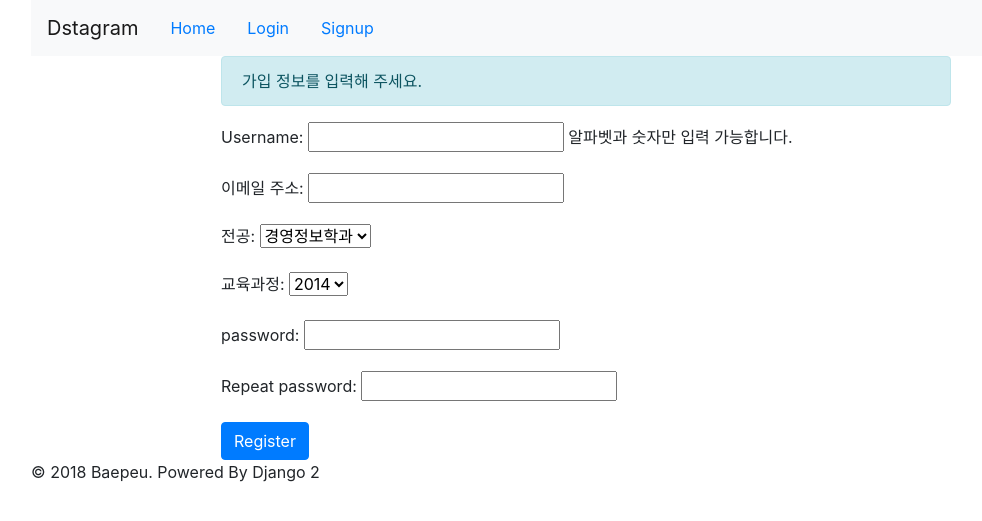
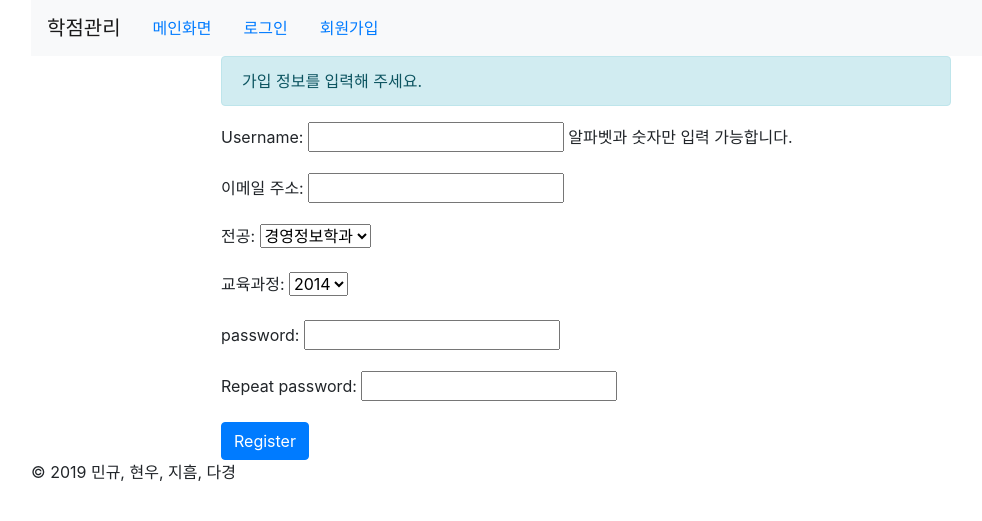
Before and after one commit to Mingyu-Park95/Gnu-graduate-management, a Django app: page /register/ in a window 1280 px wide. Shown: the top 521 px of the page, without its empty margins (54-1036 px from the left). Run offline with Django 3.2, Linux system fonts and the light colour scheme; some libraries are stand-ins or nearby versions.

Commit message:
Fix logic error and Fix userChange

```diff
--- a/accounts/forms.py
+++ b/accounts/forms.py
@@ -28,7 +28,18 @@ class CustomUserCreationForm(forms.ModelForm):
         return cd['password2']
 
 class CustomUserChangeForm(forms.ModelForm):
+    studentMajor = forms.ChoiceField(widget=forms.Select, choices=studentMajor, label='전공')
+    studentId = forms.ChoiceField(widget=forms.Select, choices=studentId, label='교육과정')
+    password = forms.CharField(label='password', widget=forms.PasswordInput)
+    password2 = forms.CharField(label='Repeat password', widget=forms.PasswordInput)
 
     class Meta:
         model = CustomUser
-        fields = ['username', 'email']
+        exclude = ['username']
+        fields = ['email', 'studentMajor', 'studentId']
+
+    def clean_password2(self):
+        cd = self.cleaned_data
+        if cd['password'] != cd['password2']:
+            raise forms.ValidationError('비밀번호가 일치하지 않습니다')
+        return cd['password2']
--- a/accounts/urls.py
+++ b/accounts/urls.py
@@ -1,10 +1,11 @@
 from django.urls import path
 from django.contrib.auth import views as auth_view
-from .views import register
+from .views import register, userChange
 
 urlpatterns = [
     # 로그인 검사 해주는 뷰. 실패하면 통과 못하고 성공하면 setting.py의  LOGIN_REDIRECT_URL에 따라 작동
     path('', auth_view.LoginView.as_view(), name='login'),
     path('logout/', auth_view.LogoutView.as_view(template_name='registration/logout.html'), name='logout'),
     path('register/', register, name='register'),
+    path('userChange/', userChange, name='userChange'),
 ]
--- a/accounts/views.py
+++ b/accounts/views.py
@@ -1,5 +1,5 @@
 from django.shortcuts import render
-from .forms import CustomUserCreationForm
+from .forms import CustomUserCreationForm, CustomUserChangeForm
 
 
 def register(request):
@@ -12,5 +12,16 @@ def register(request):
             return render(request, 'registration/register_done.html', {'new_user': new_user})
     else:
         user_form = CustomUserCreationForm()
+    return render(request, 'registration/register.html', {'form': user_form})
 
-    return render(request, 'registration/register.html', {'form': user_form})
+def userChange(request):
+    if request.method == 'POST':
+        user_form = CustomUserChangeForm(request.POST, instance=request.user)
+        if user_form.is_valid():
+            new_user = user_form.save(commit=False) #commit은 뭘까 ..
+            new_user.set_password(user_form.cleaned_data['password'])
+            new_user.save()
+            return render(request, 'registration/userChange_done.html', {'new_user': new_user})
+    else:
+        user_form = CustomUserChangeForm(instance=request.user)
+    return render(request, 'registration/userChange.html', {'form': user_form})
--- a/graduate/modules/checkBasic.py
+++ b/graduate/modules/checkBasic.py
@@ -21,8 +21,8 @@ def checkBasic(userName, studentId, studentMajor):
         # 외국어 영역을 위해 체크, elif의 경우 경영학과를 위해서 체크
         if userBasic.lectureNumber[3:4] == '1':
             foreign += 1
-        elif userBasic.lectureNumber[3:4] =='2':
-            humanAndSocial +=1
+        elif userBasic.lectureNumber[3:4] == '2':
+            humanAndSocial += 1
 
     # 고정과목 = 외국여영역중 택1이 아닌 과목명으로 제한된 과목
     # 고정 과목리스트 받기 / 학과의 전공에따라 DB에서 가져온다. 고로 if문이 필요없고
@@ -66,8 +66,6 @@ def checkBasic(userName, studentId, studentMajor):
             notTakeList.append('인문사회영역 1과목 부족')
         elif humanAndSocial >= 5:
             takeList.append('인문사회영역 5과목 이수')
-
-
     # 다중 리턴
     return notTakeList, takeList
 
--- a/templates/base.html
+++ b/templates/base.html
@@ -15,16 +15,17 @@
 <div class="container">
     <header class="header clearfix">
         <nav class="navbar navbar-expand-lg navbar-light bg-light">
-            <a class="navbar-brand" href="/">Dstagram</a>
+            <a class="navbar-brand" href="/">학점관리</a>
             <ul class="nav">
-                <li class="nav-item"><a href="/" class="active nav-link ">Home</a></li>
+                <li class="nav-item"><a href="/" class="active nav-link ">메인화면</a></li>
                 {% if user.is_authenticated %}
-                <li class="nav-item"><a href="#" class="nav-link">Welcome, {{user.get_username}}</a></li>
-                <li class="nav-item"><a href="{% url 'logout' %}" class="nav-link">Logout</a></li>
+                <li class="nav-item"><a href="#" class="nav-link">반갑습니다. {{user.get_username}}님!</a></li>
+                <li class="nav-item"><a href="{% url 'logout' %}" class="nav-link">로그아웃</a></li>
+                 <li class="nav-item"><a href="{% url 'userChange' %}" class="nav-link">회원 정보 변경</a></li>
                 {% else %}
 
-                <li class="nav-item"><a href="{% url 'login' %}" class="nav-link">Login</a></li>
-                <li class="nav-item"><a href="{% url 'register' %}" class="nav-link">Signup</a></li>
+                <li class="nav-item"><a href="{% url 'login' %}" class="nav-link">로그인</a></li>
+                <li class="nav-item"><a href="{% url 'register' %}" class="nav-link">회원가입</a></li>
                 {% endif %}
             </ul>
         </nav>
@@ -33,7 +34,7 @@
     {% endblock %}
 
     <footer class="footer">
-        <p>&copy; 2018 Baepeu. Powered By Django 2</p>
+        <p>&copy; 2019 민규, 현우, 지흠, 다경</p>
     </footer>
 </div>
 
```
Also changed, not shown: accounts/templates/registration/userChange.html (+18 -10 lines), accounts/templates/registration/userChange_done.html (added, +14 -0 lines), graduate/modules/checkpioneer.py (+12 -11 lines), graduate/templates/graduate/ready_upload.html (line endings or trailing spaces), 1 other file.
